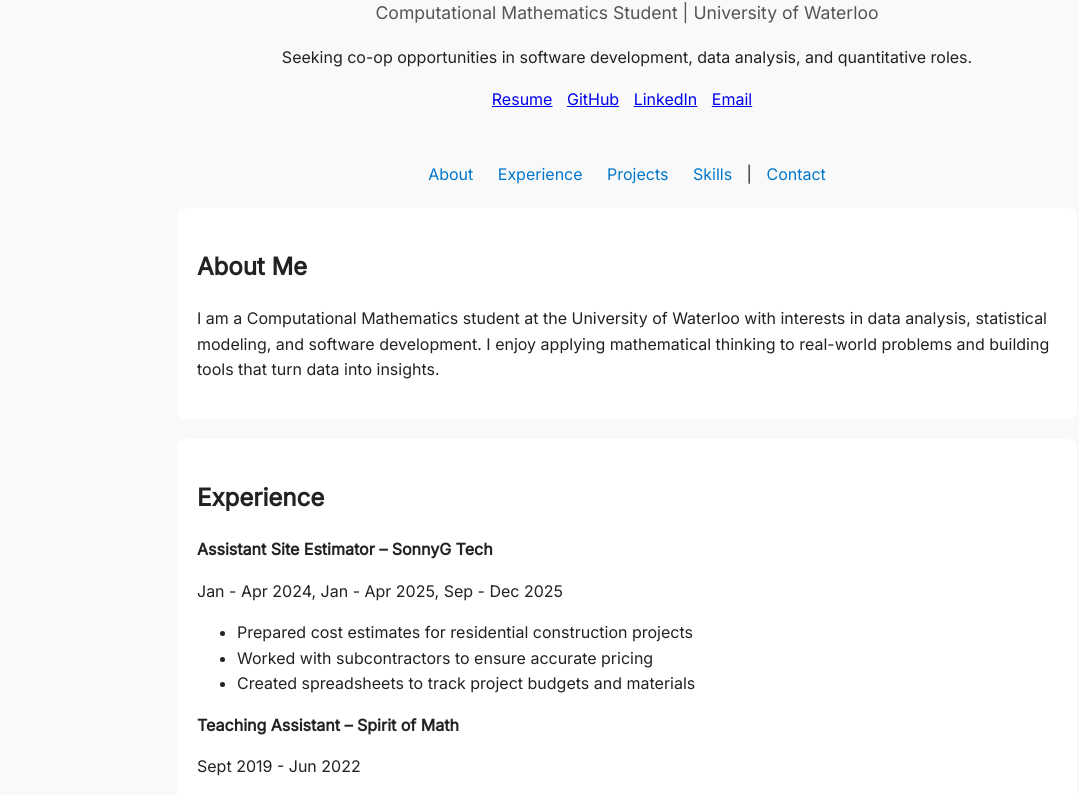
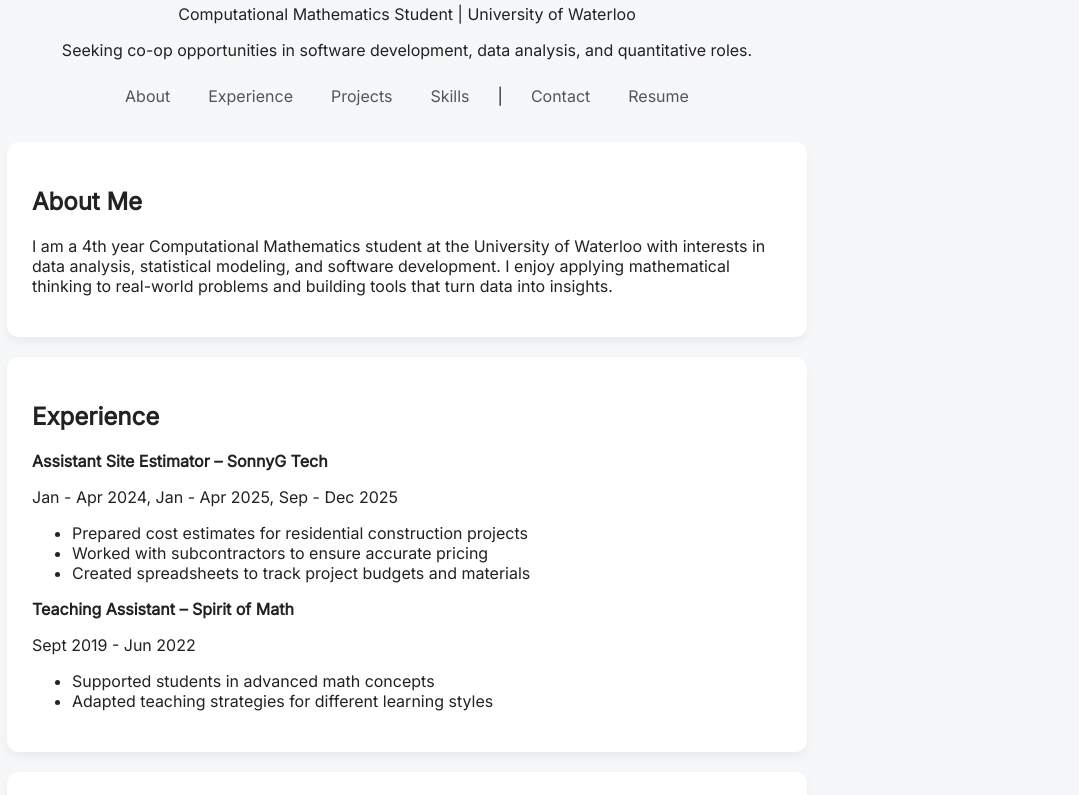
Before and after one commit to SunAirBison/resume, a plain HTML site: page index.html in a window 1280 px wide. Shown: the part 131-926 px from the top of the page, without its empty margins (13-1092 px from the left). Drawn offline with Linux system fonts and the light colour scheme.

Commit message:
Move style to style.css, change formatting and added icons in contact.html

```diff
--- a/index.html
+++ b/index.html
@@ -12,67 +12,8 @@
     />
 
     <link rel="stylesheet" href="https://fonts.googleapis.com/css?family=Inter">
+    <link rel="stylesheet" href="style.css">
 
-    <style>
-      body {
-        font-family: "Inter", sans-serif, Arial, sans-serif;
-        margin: 0;
-        padding: 0;
-        line-height: 1.6;
-        color: #222;
-        background-color: #f9f9f9;
-      }
-
-      .container {
-        max-width: 900px;
-        margin: auto;
-        padding: 40px 20px;
-      }
-
-      header {
-        text-align: center;
-        padding-bottom: 30px;
-      }
-
-      h1 {
-        margin-bottom: 5px;
-      }
-
-      .tagline {
-        color: #555;
-        font-size: 1.1rem;
-      }
-
-      nav {
-        text-align: center;
-        margin: 20px 0;
-      }
-
-      nav a {
-        margin: 0 10px;
-        text-decoration: none;
-        color: #0077cc;
-      }
-
-      .card {
-        background: white;
-        padding: 20px;
-        margin: 20px 0;
-        border-radius: 8px;
-      }
-
-      .links a {
-        display: inline-block;
-        margin-right: 10px;
-      }
-
-      footer {
-        text-align: center;
-        margin-top: 40px;
-        font-size: 0.9rem;
-        color: #666;
-      }
-    </style>
   </head>
 
   <body>
@@ -87,27 +28,22 @@
           and quantitative roles.
         </p>
 
-        <div class="links">
-          <a href="resume.pdf" target="_blank">Resume</a>
-          <a href="https://github.com/SunAirBison" target="_blank">GitHub</a>
-          <a href="https://www.linkedin.com/in/pipard/" target="_blank">LinkedIn</a>
-          <a href="mailto:ppanichj@uwaterloo.com">Email</a>
-        </div>
       </header>
 
-      <nav>
+      <div class="nav">
         <a href="#about">About</a>
         <a href="#experience">Experience</a>
         <a href="#projects">Projects</a>
         <a href="#skills">Skills</a>
         <span>|</span>
         <a href="contact.html">Contact</a>
-      </nav>
+        <a href="resume.pdf" target="_blank">Resume</a>
+      </div>
 
       <section id="about" class="card">
         <h2>About Me</h2>
         <p>
-          I am a Computational Mathematics student at the University of Waterloo
+          I am a 4th year Computational Mathematics student at the University of Waterloo
           with interests in data analysis, statistical modeling, and software
           development. I enjoy applying mathematical thinking to real-world
           problems and building tools that turn data into insights.
--- /dev/null
+++ b/style.css
@@ -0,0 +1,114 @@
+body {
+    font-family: "Inter", sans-serif;
+    margin: 0;
+    background: #f6f7f9;
+    color: #222;
+}
+
+.container {
+    max-width: 800px;
+    padding: 60px 20px;
+}
+
+h1 {
+    text-align: center;
+    margin: 0;
+    padding-top: 20px;
+}
+
+header {
+    text-align: center;
+    margin-bottom: 20px;
+}
+
+.subtitle {
+    text-align: center;
+    color: #666;
+    margin-bottom: 40px;
+}
+
+.links {
+    display: flex;
+    justify-content: center;
+    align-items: center;
+    gap: 18px;
+    flex-wrap: wrap;
+}
+
+
+.nav {
+    display: flex;
+    justify-content: center;
+    align-items: center;
+    gap: 18px;
+    margin-bottom: 30px;
+    flex-wrap: wrap;
+}
+
+.nav a, .links a {
+    color: #555;
+    text-decoration: none;
+    font-weight: 500;
+    padding: 6px 10px;
+    border-radius: 6px;
+    transition: 0.2s ease;
+}
+
+.nav a:hover, .links a:hover {
+    color: #0077cc;
+    background: rgba(0, 119, 204, 0.08);
+}
+
+.card {
+    background: white;
+    padding: 25px;
+    border-radius: 12px;
+    box-shadow: 0 5px 10px rgba(0, 0, 0, 0.05);
+    margin-bottom: 20px;
+}
+
+.row {
+    display: flex;
+    justify-content: space-between;
+    padding: 12px 0;
+    border-bottom: 1px solid #eee;
+}
+
+.row:last-child {
+    border-bottom: none;
+}
+
+.label {
+    font-weight: 600;
+}
+
+a {
+    color: #0077cc;
+    text-decoration: none;
+}
+
+a:hover {
+    text-decoration: underline;
+}
+
+.button {
+    display: inline-block;
+    padding: 10px 16px;
+    background: #0077cc;
+    color: white;
+    border-radius: 8px;
+    text-decoration: none;
+    font-weight: 500;
+}
+
+.button:hover {
+    background: #005fa3;
+}
+
+.center {
+    text-align: center;
+}
+
+footer {
+    color: #555;
+}
```
Also changed, not shown: contact.html (+8 -93 lines).
